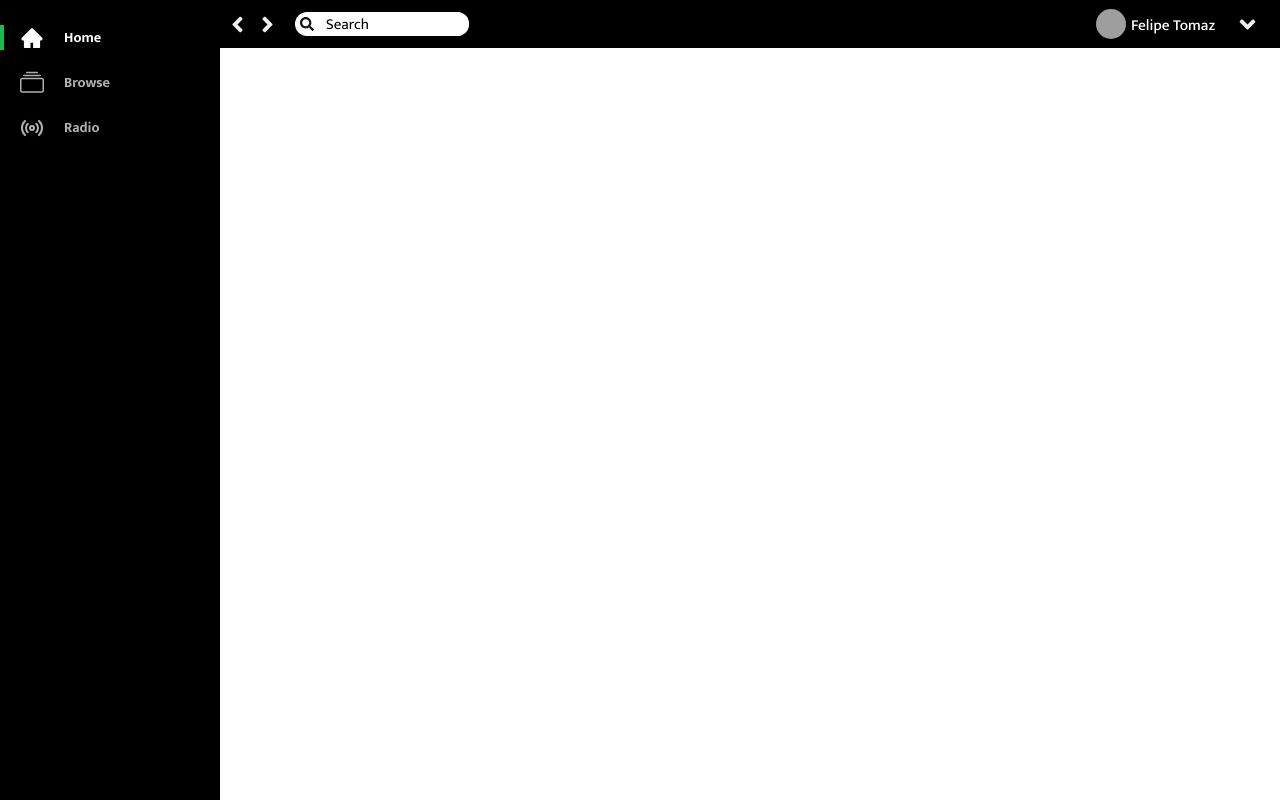
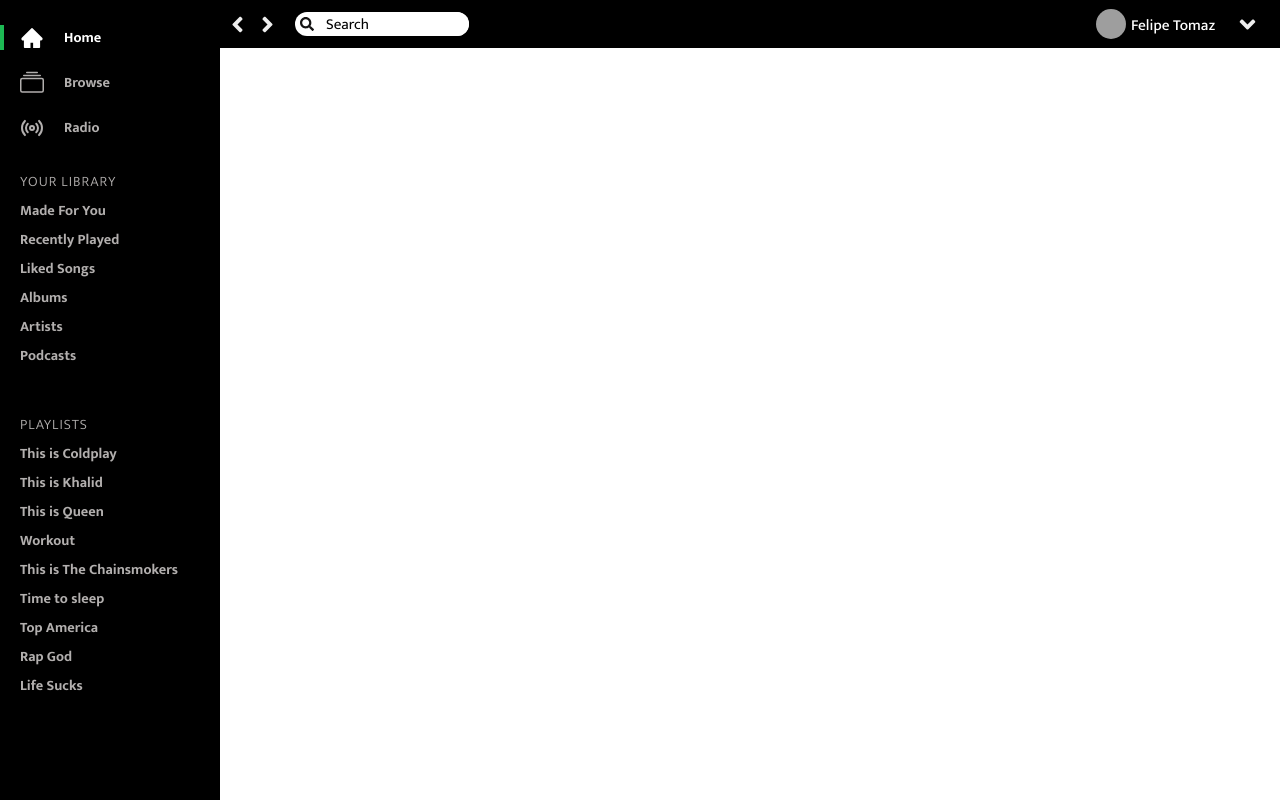
Before and after one commit to FelipeTomazEC/clonify, a React (Create React App) app: page / in a window 1280 px wide. Built offline with nearby package versions, Linux system fonts and the light colour scheme; grey boxes are pictures that could not be loaded.

Commit message:
#feat: Add Libraries and Playlists to left side bar

```diff
--- a/src/components/LeftSideBar/index.js
+++ b/src/components/LeftSideBar/index.js
@@ -1,11 +1,35 @@
 import React from "react";
 import { Navigator } from "./Navigator";
+import { SideList } from "./SideList";
 import { Container } from "./styles";
 
 export function LeftSideBar({ className }) {
+  const libraries = [
+    "Made For You",
+    "Recently Played",
+    "Liked Songs",
+    "Albums",
+    "Artists",
+    "Podcasts",
+  ];
+
+  const playlists = [
+    "This is Coldplay",
+    "This is Khalid",
+    "This is Queen",
+    "Workout",
+    "This is The Chainsmokers",
+    "Time to sleep",
+    "Top America",
+    "Rap God",
+    "Life Sucks",
+  ];
+
   return (
     <Container className={className}>
       <Navigator />
+      <SideList items={libraries} title="Your Library" />
+      <SideList items={playlists} title="Playlists" />
     </Container>
   );
 }
```
